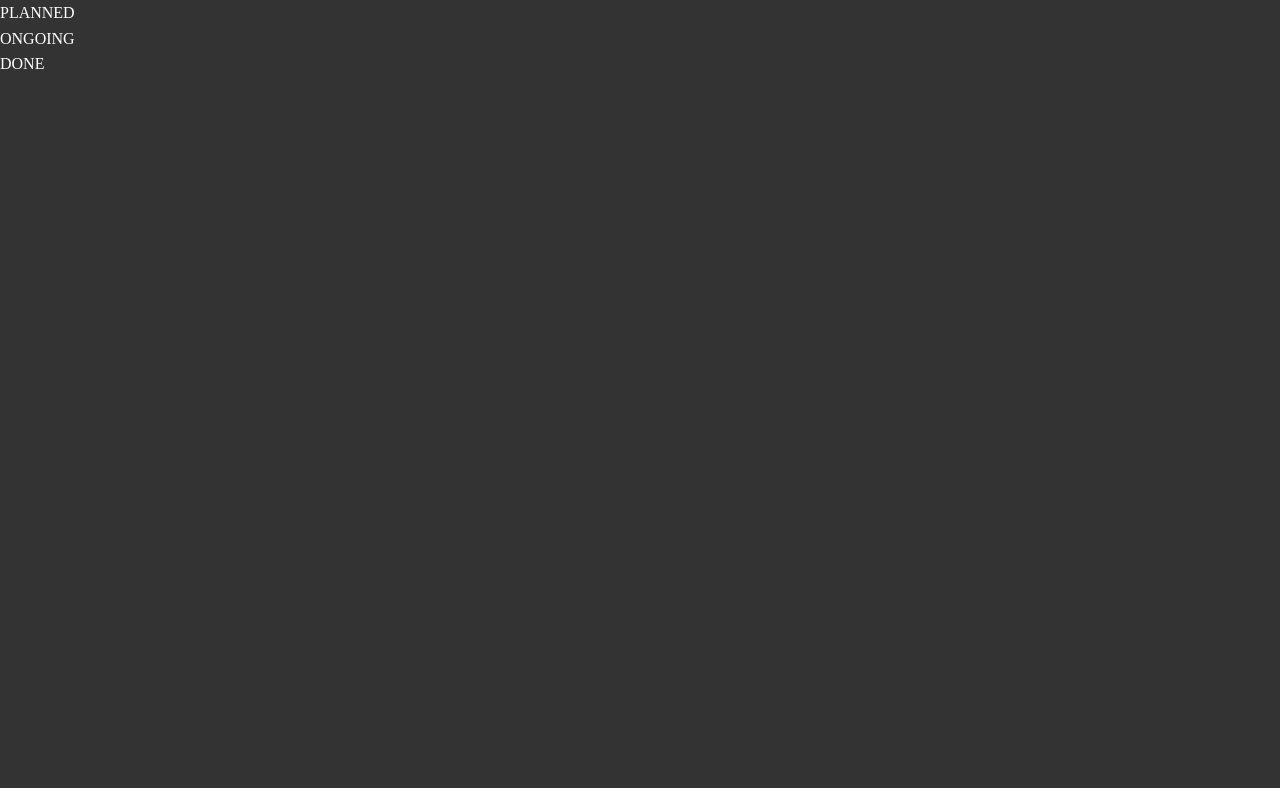
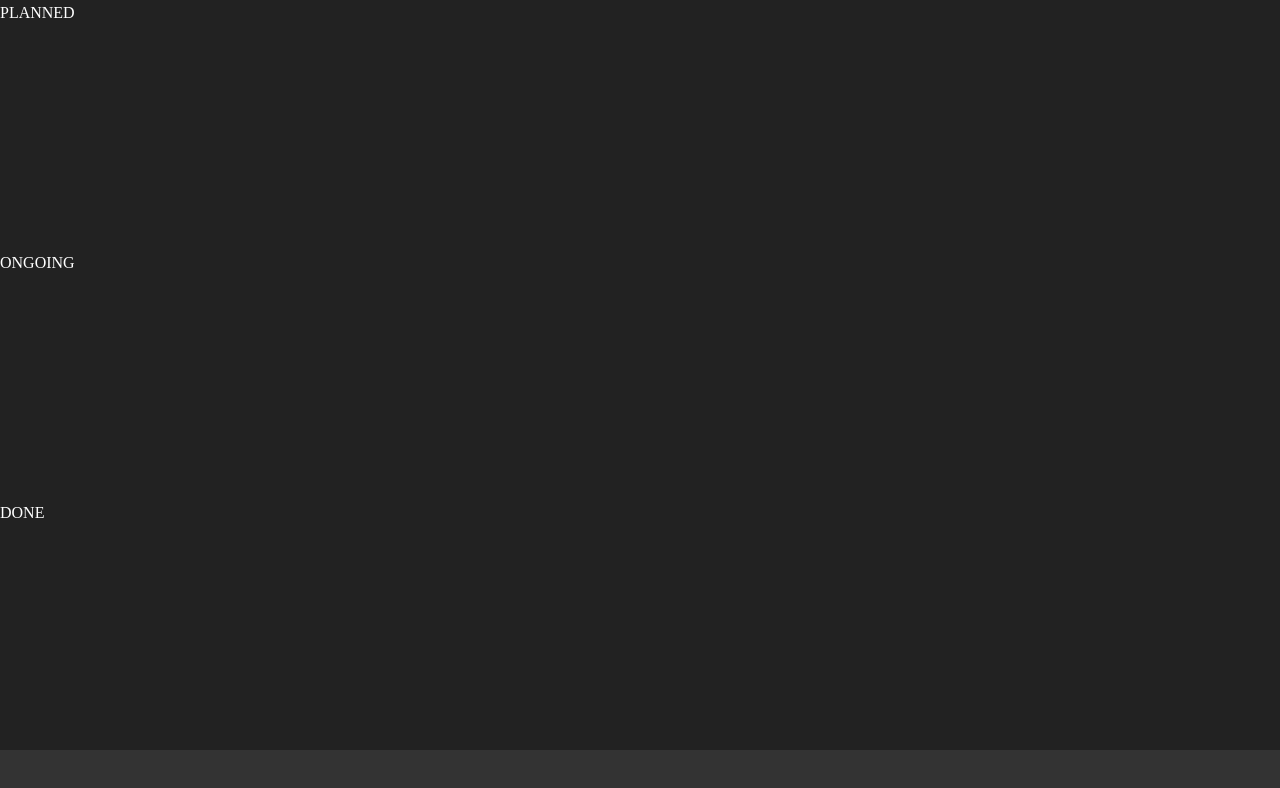
Before and after one commit to esteemayo/kaban-zustand, a React (Vite) app: page / in a window 1280 px wide. Shown: the top 788 px of the page. Built offline with nearby package versions, Linux system fonts and the light colour scheme.

Commit message:
fix: add css styling

```diff
--- a/src/components/column/Column.css
+++ b/src/components/column/Column.css
@@ -0,0 +1,4 @@
+.column {
+  min-height: 25rem;
+  background-color: var(--clr-gray-dark);
+}
--- a/src/components/column/Column.jsx
+++ b/src/components/column/Column.jsx
@@ -1,3 +1,5 @@
+import './Column.css';
+
 const Column = ({ state }) => {
   return (
     <div className='column'>{state}</div>
```
